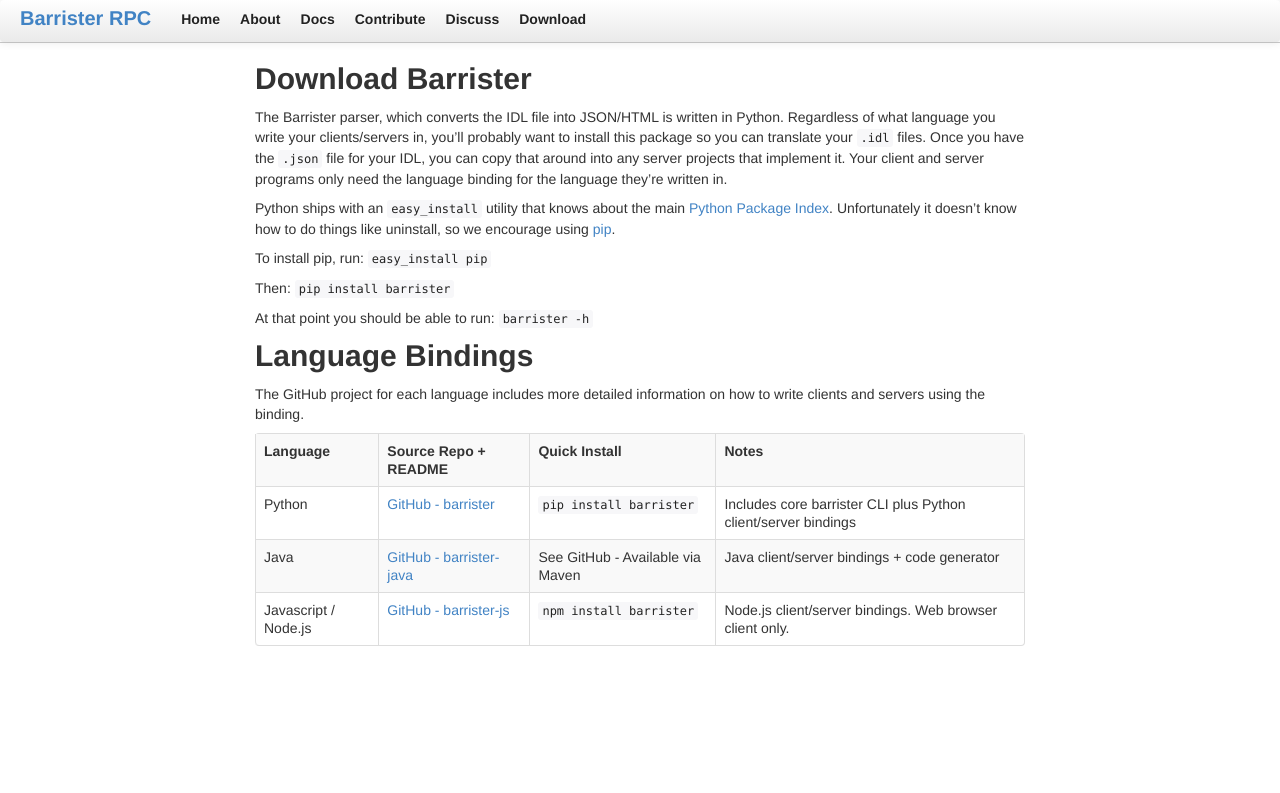
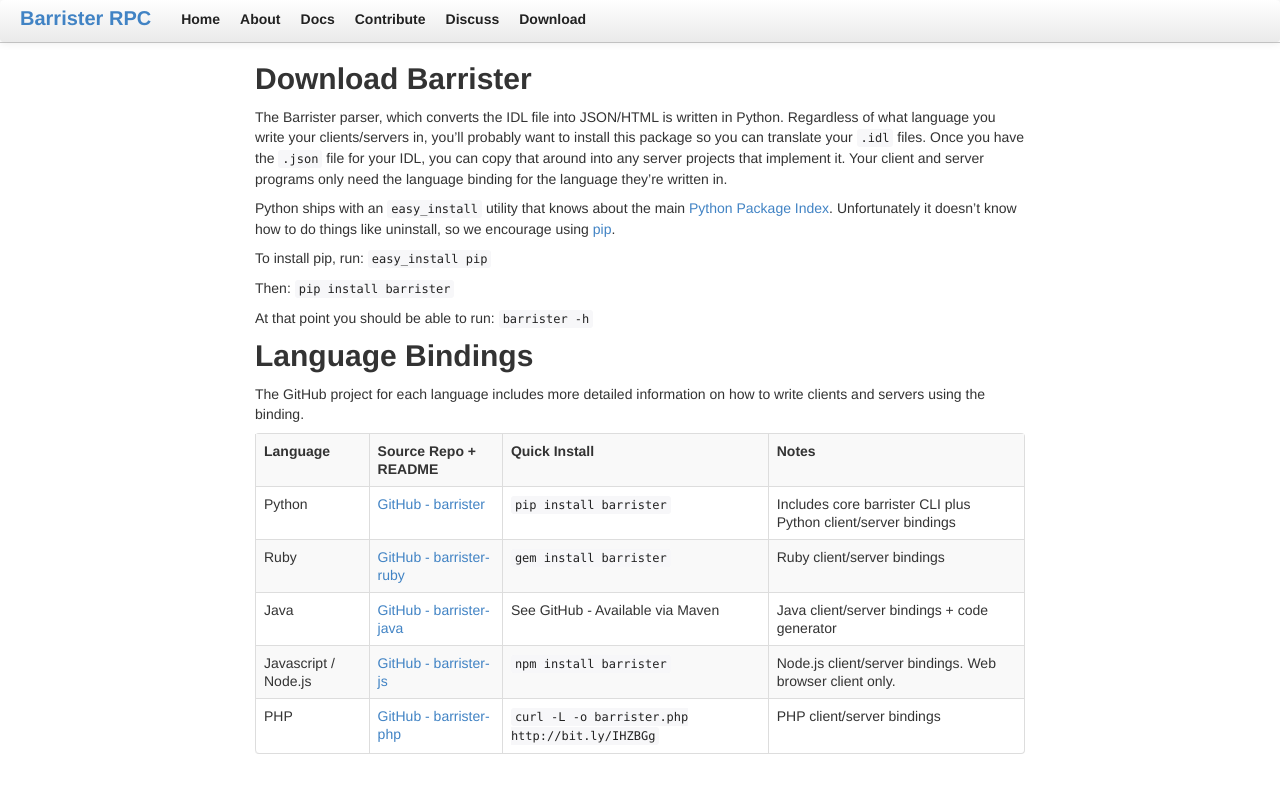
Before and after one commit to coopernurse/barrister-site, a Jekyll site: the page built from download.md, in a window 1280 px wide. Shown: the top 793 px of the page. Built offline with Jekyll 4.4.1, drawn with Linux system fonts in a browser that asks for light colours; Markdown is read by kramdown in place of the engine named in the settings.

Commit message:
add ruby/php to download page

```diff
--- a/download.md
+++ b/download.md
@@ -40,6 +40,12 @@
     <td>Includes core barrister CLI plus Python client/server bindings</td>
   </tr>
   <tr>
+    <td>Ruby</td>
+    <td><a href="https://github.com/coopernurse/barrister-ruby">GitHub - barrister-ruby</a></td>
+    <td><code>gem install barrister</code></td>
+    <td>Ruby client/server bindings</td>
+  </tr>
+  <tr>
     <td>Java</td>
     <td><a href="https://github.com/coopernurse/barrister-java">GitHub - barrister-java</a></td>
     <td>See GitHub - Available via Maven</td>
@@ -51,4 +57,11 @@
     <td><code>npm install barrister</code></td>
     <td>Node.js client/server bindings. Web browser client only.</td>
   </tr>
+  <tr>
+    <td>PHP</td>
+    <td><a href="https://github.com/coopernurse/barrister-php">GitHub - barrister-php</a></td>
+    <td><code>curl -L -o barrister.php http://bit.ly/IHZBGg</code></td>
+    <td>PHP client/server bindings</td>
+  </tr>
+
 </table>
```
